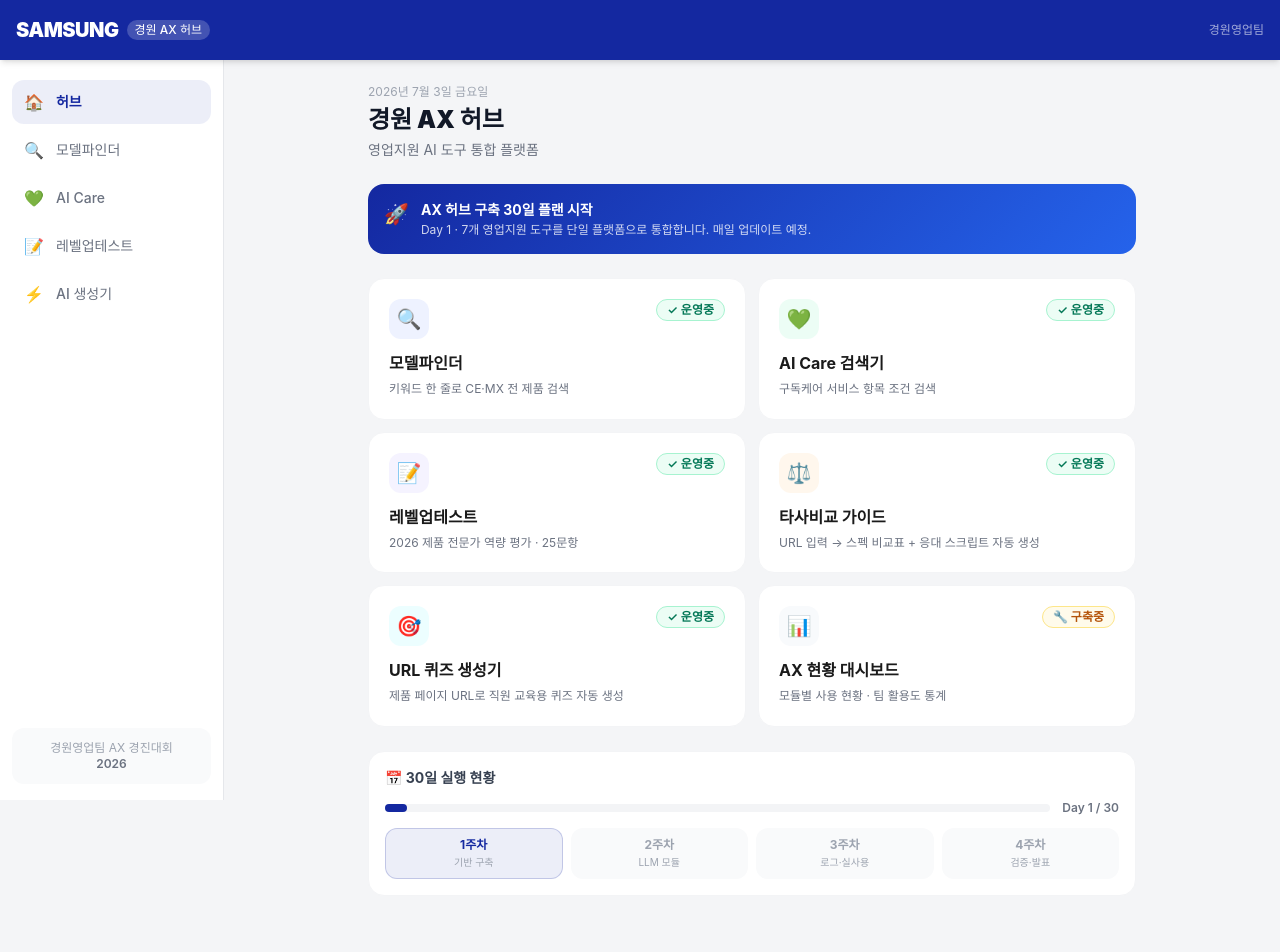
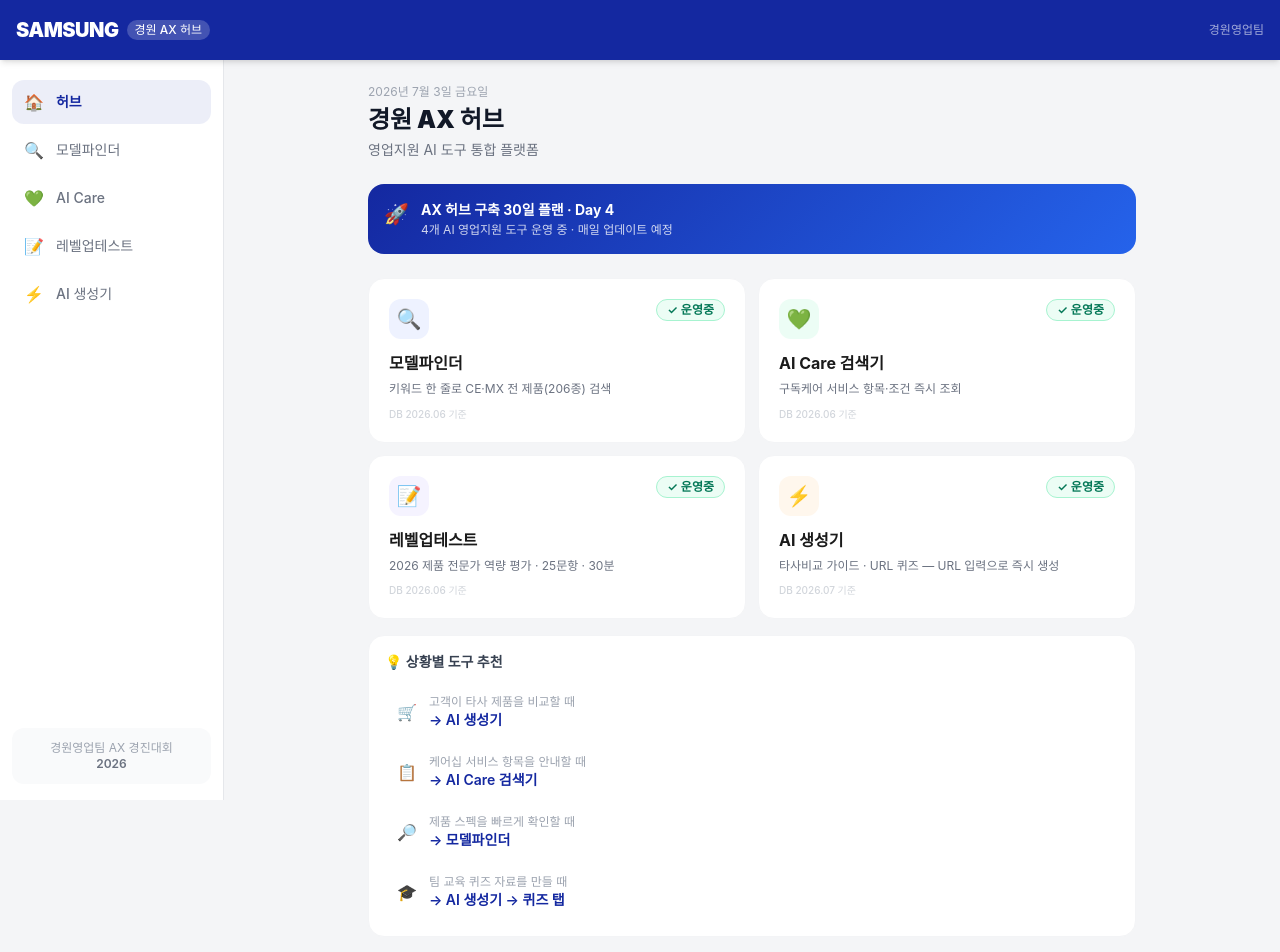
Before and after one commit to rhrjsgks-jarvis/gyeongwon-ax-hub, a Next.js app: page / in a window 1280 px wide. Shown: the top 952 px of the page. Before the commit the page ends 920 px from the top, so only its background shows below. Built offline with nearby package versions, Linux system fonts and the light colour scheme.

Commit message:
feat: dashboard — dynamic day counter, situation tips, data freshness

```diff
--- a/app/page.tsx
+++ b/app/page.tsx
@@ -1,166 +1,108 @@
+'use client'
+
 import Link from 'next/link'
 
+const PROJECT_START = new Date('2026-06-30')
+const TOTAL_DAYS = 30
+
 const MODULES = [
-  {
-    href: '/finder',
-    icon: '🔍',
-    title: '모델파인더',
-    desc: '키워드 한 줄로 CE·MX 전 제품 검색',
-    color: '#1428A0',
-    bg: '#EEF2FF',
-    status: 'live',
-  },
-  {
-    href: '/care',
-    icon: '💚',
-    title: 'AI Care 검색기',
-    desc: '구독케어 서비스 항목 조건 검색',
-    color: '#059669',
-    bg: '#ECFDF5',
-    status: 'live',
-  },
-  {
-    href: '/test',
-    icon: '📝',
-    title: '레벨업테스트',
-    desc: '2026 제품 전문가 역량 평가 · 25문항',
-    color: '#7C3AED',
-    bg: '#F5F3FF',
-    status: 'live',
-  },
-  {
-    href: '/compare',
-    icon: '⚖️',
-    title: '타사비교 가이드',
-    desc: 'URL 입력 → 스펙 비교표 + 응대 스크립트 자동 생성',
-    color: '#EA580C',
-    bg: '#FFF7ED',
-    status: 'live',
-  },
-  {
-    href: '/quiz',
-    icon: '🎯',
-    title: 'URL 퀴즈 생성기',
-    desc: '제품 페이지 URL로 직원 교육용 퀴즈 자동 생성',
-    color: '#0891B2',
-    bg: '#ECFEFF',
-    status: 'live',
-  },
-  {
-    href: '/admin',
-    icon: '📊',
-    title: 'AX 현황 대시보드',
-    desc: '모듈별 사용 현황 · 팀 활용도 통계',
-    color: '#475569',
-    bg: '#F8FAFC',
-    status: 'building',
-  },
+  { href: '/finder',  icon: '🔍', title: '모델파인더',   desc: '키워드 한 줄로 CE·MX 전 제품(206종) 검색',                     color: '#1428A0', bg: '#EEF2FF', updated: '2026.06', status: 'live' },
+  { href: '/care',    icon: '💚', title: 'AI Care 검색기', desc: '구독케어 서비스 항목·조건 즉시 조회',                            color: '#059669', bg: '#ECFDF5', updated: '2026.06', status: 'live' },
+  { href: '/test',    icon: '📝', title: '레벨업테스트',  desc: '2026 제품 전문가 역량 평가 · 25문항 · 30분',                    color: '#7C3AED', bg: '#F5F3FF', updated: '2026.06', status: 'live' },
+  { href: '/compare', icon: '⚡', title: 'AI 생성기',    desc: '타사비교 가이드 · URL 퀴즈 — URL 입력으로 즉시 생성',           color: '#EA580C', bg: '#FFF7ED', updated: '2026.07', status: 'live' },
+]
+
+const TIPS = [
+  { emoji: '🛒', situation: '고객이 타사 제품을 비교할 때',   tool: 'AI 생성기',           href: '/compare' },
+  { emoji: '📋', situation: '케어십 서비스 항목을 안내할 때', tool: 'AI Care 검색기',       href: '/care'    },
+  { emoji: '🔎', situation: '제품 스펙을 빠르게 확인할 때',   tool: '모델파인더',           href: '/finder'  },
+  { emoji: '🎓', situation: '팀 교육 퀴즈 자료를 만들 때',   tool: 'AI 생성기 → 퀴즈 탭', href: '/compare' },
 ]
 
 function StatusBadge({ status }: { status: string }) {
-  if (status === 'live') {
-    return (
-      <span className="badge text-emerald-700 bg-emerald-50 border border-emerald-200">
-        ✓ 운영중
-      </span>
-    )
-  }
-  return (
-    <span className="badge text-amber-700 bg-amber-50 border border-amber-200">
-      🔧 구축중
-    </span>
-  )
+  return status === 'live'
+    ? <span className="badge text-emerald-700 bg-emerald-50 border border-emerald-200">✓ 운영중</span>
+    : <span className="badge text-amber-700 bg-amber-50 border border-amber-200">🔧 구축중</span>
 }
 
 export default function Home() {
-  const today = new Date().toLocaleDateString('ko-KR', {
-    year: 'numeric', month: 'long', day: 'numeric', weekday: 'long',
-  })
+  const today = new Date()
+  const dayNum = Math.max(1, Math.floor((today.getTime() - PROJECT_START.getTime()) / (1000*60*60*24)) + 1)
+  const clampedDay = Math.min(dayNum, TOTAL_DAYS)
+  const progress = (clampedDay / TOTAL_DAYS) * 100
+
+  const todayStr = today.toLocaleDateString('ko-KR', { year: 'numeric', month: 'long', day: 'numeric', weekday: 'long' })
+
+  const weeks = [
+    { label: '1주차', desc: '기반 구축',    active: clampedDay <= 7 },
+    { label: '2주차', desc: '콘텐츠 고도화', active: clampedDay > 7  && clampedDay <= 14 },
+    { label: '3주차', desc: '실사용 검증',  active: clampedDay > 14 && clampedDay <= 21 },
+    { label: '4주차', desc: '완성·발표',    active: clampedDay > 21 },
+  ]
 
   return (
     <div className="max-w-3xl mx-auto">
-      {/* 헤더 */}
       <div className="mb-6">
-        <p className="text-xs text-gray-400 mb-1">{today}</p>
+        <p className="text-xs text-gray-400 mb-1">{todayStr}</p>
         <h1 className="text-2xl font-black text-gray-900">경원 AX 허브</h1>
         <p className="text-sm text-gray-500 mt-1">영업지원 AI 도구 통합 플랫폼</p>
       </div>
 
-      {/* 공지 배너 */}
-      <div
-        className="rounded-2xl p-4 mb-6 text-white text-sm"
-        style={{ background: 'linear-gradient(135deg, #1428A0, #2563EB)' }}
-      >
+      <div className="rounded-2xl p-4 mb-6 text-white text-sm" style={{ background: 'linear-gradient(135deg, #1428A0, #2563EB)' }}>
         <div className="flex items-start gap-3">
           <span className="text-xl">🚀</span>
           <div>
-            <p className="font-bold mb-0.5">AX 허브 구축 30일 플랜 시작</p>
-            <p className="opacity-80 text-xs">
-              Day 1 · 7개 영업지원 도구를 단일 플랫폼으로 통합합니다.
-                       매일 업데이트 예정.
-            </p>
+            <p className="font-bold mb-0.5">AX 허브 구축 30일 플랜 · Day {clampedDay}</p>
+            <p className="opacity-80 text-xs">4개 AI 영업지원 도구 운영 중 · 매일 업데이트 예정</p>
           </div>
         </div>
       </div>
 
-      {/* 모듈 그리드 */}
-      <div className="grid grid-cols-1 sm:grid-cols-2 gap-3 mb-6">
+      <div className="grid grid-cols-1 sm:grid-cols-2 gap-3 mb-4">
         {MODULES.map((mod) => (
           <Link key={mod.href} href={mod.href} className="no-underline">
             <div className="module-card group">
               <div className="flex items-start justify-between mb-3">
-                <div
-                  className="w-10 h-10 rounded-xl flex items-center justify-center text-xl"
-                  style={{ background: mod.bg }}
-                >
-                  {mod.icon}
-                </div>
+                <div className="w-10 h-10 rounded-xl flex items-center justify-center text-xl" style={{ background: mod.bg }}>{mod.icon}</div>
                 <StatusBadge status={mod.status} />
               </div>
-              <h2
-                className="font-bold text-base mb-1 group-hover:text-[#1428A0] transition-colors"
-              >
-                {mod.title}
-              </h2>
-              <p className="text-xs text-gray-500 leading-relaxed">{mod.desc}</p>
+              <h2 className="font-bold text-base mb-1 group-hover:text-[#1428A0] transition-colors">{mod.title}</h2>
+              <p className="text-xs text-gray-500 leading-relaxed mb-2">{mod.desc}</p>
+              <p className="text-[10px] text-gray-300 font-medium">DB {mod.updated} 기준</p>
             </div>
           </Link>
         ))}
       </div>
 
-      {/* 진행 현황 */}
+      <div className="bg-white rounded-2xl p-4 border border-gray-100 mb-4">
+        <h3 className="font-bold text-sm text-gray-700 mb-3">💡 상황별 도구 추천</h3>
+        <div className="flex flex-col gap-1">
+          {TIPS.map((tip, i) => (
+            <Link key={i} href={tip.href} className="no-underline">
+              <div className="flex items-center gap-3 rounded-xl px-3 py-2.5 hover:bg-gray-50 transition-colors">
+                <span className="text-base flex-shrink-0">{tip.emoji}</span>
+                <div className="flex-1 min-w-0">
+                  <p className="text-xs text-gray-400">{tip.situation}</p>
+                  <p className="text-sm font-semibold" style={{ color: '#1428A0' }}>→ {tip.tool}</p>
+                </div>
+              </div>
+            </Link>
+          ))}
+        </div>
+      </div>
+
       <div className="bg-white rounded-2xl p-4 border border-gray-100">
         <h3 className="font-bold text-sm text-gray-700 mb-3">📅 30일 실행 현황</h3>
         <div className="flex items-center gap-3 mb-2">
           <div className="flex-1 bg-gray-100 rounded-full h-2">
-            <div
-              className="h-2 rounded-full transition-all"
-              style={{ width: '3.3%', background: 'var(--color-primary)' }}
-            />
+            <div className="h-2 rounded-full transition-all" style={{ width: `${progress}%`, background: 'var(--color-primary)' }} />
           </div>
-          <span className="text-xs font-semibold text-gray-500">Day 1 / 30</span>
+          <span className="text-xs font-semibold text-gray-500">Day {clampedDay} / {TOTAL_DAYS}</span>
         </div>
         <div className="grid grid-cols-4 gap-2 text-center mt-3">
-          {[
-            { label: '1주차', desc: '기반 구축', active: true },
-            { label: '2주차', desc: 'LLM 모듈', active: false },
-            { label: '3주차', desc: '로그·실사용', active: false },
-            { label: '4주차', desc: '검증·발표', active: false },
-          ].map((w) => (
-            <div
-              key={w.label}
-              className="rounded-xl py-2 px-1"
-              style={{
-                background: w.active ? 'rgba(20,40,160,0.08)' : '#F9FAFB',
-                border: w.active ? '1.5px solid rgba(20,40,160,0.2)' : '1.5px solid transparent',
-              }}
-            >
-              <p
-                className="text-xs font-bold"
-                style={{ color: w.active ? 'var(--color-primary)' : '#9CA3AF' }}
-              >
-                {w.label}
-              </p>
+          {weeks.map((w) => (
+            <div key={w.label} className="rounded-xl py-2 px-1" style={{ background: w.active ? 'rgba(20,40,160,0.08)' : '#F9FAFB', border: w.active ? '1.5px solid rgba(20,40,160,0.2)' : '1.5px solid transparent' }}>
+              <p className="text-xs font-bold" style={{ color: w.active ? 'var(--color-primary)' : '#9CA3AF' }}>{w.label}</p>
               <p className="text-[10px] text-gray-400 mt-0.5">{w.desc}</p>
             </div>
           ))}
```
